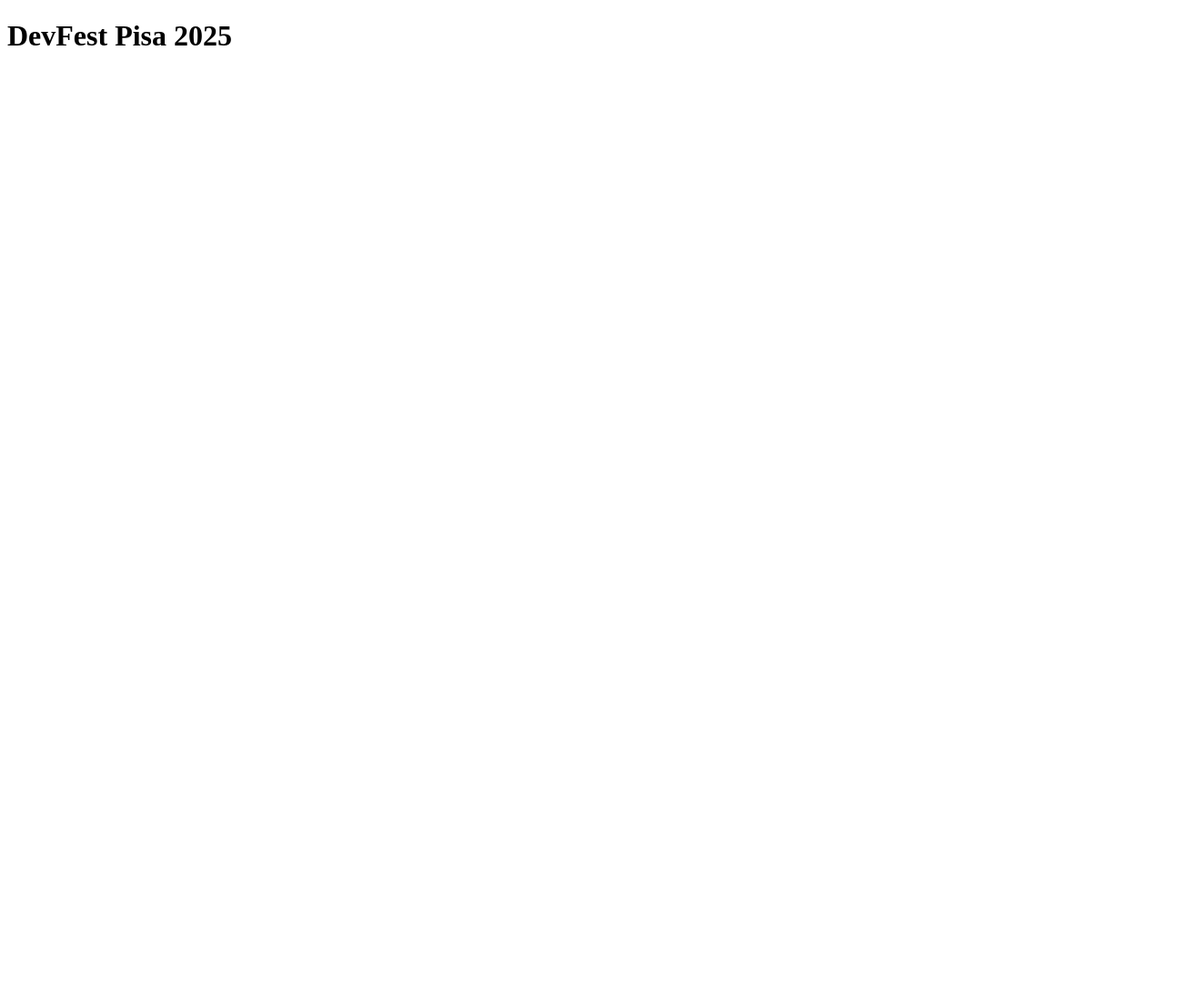
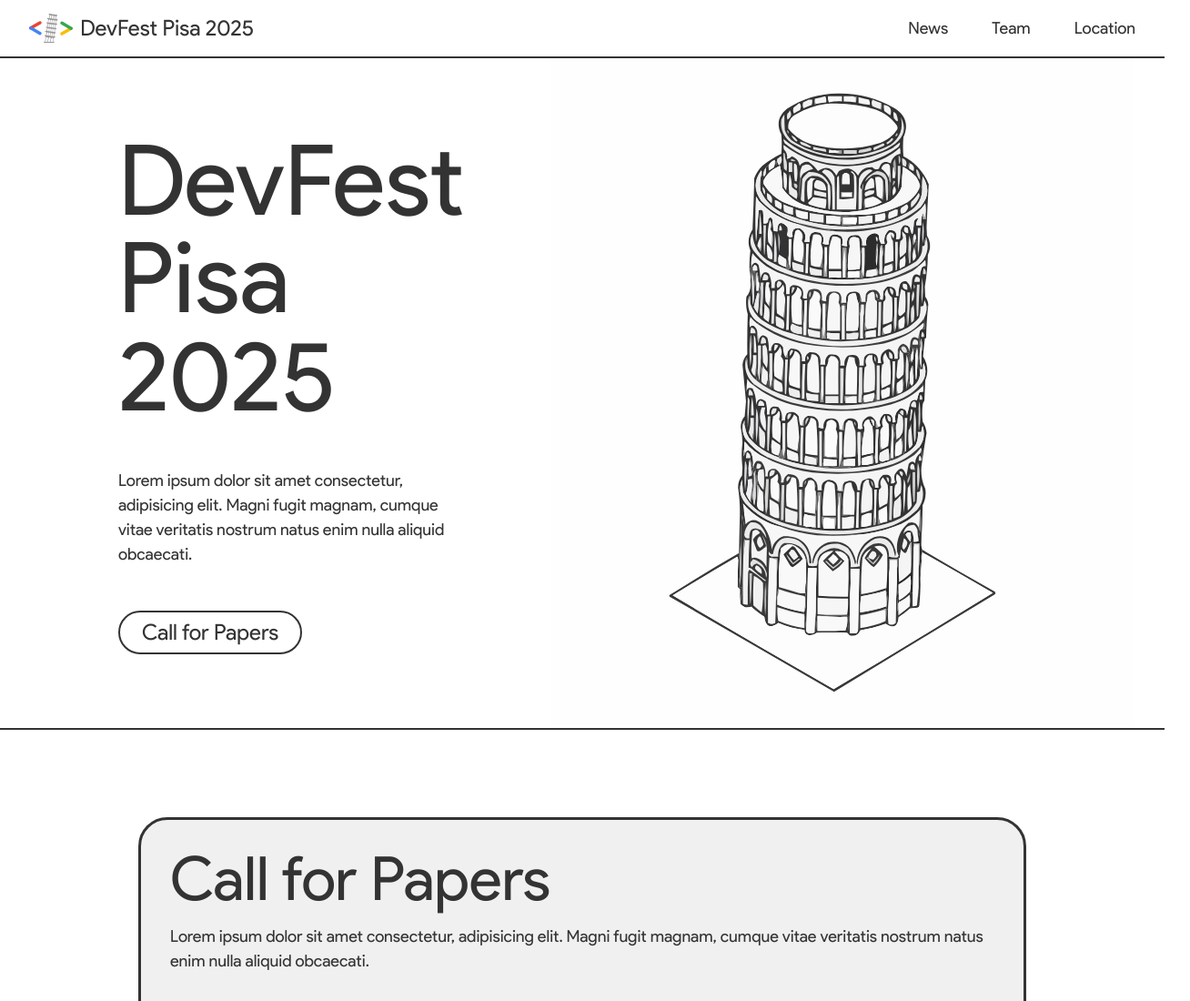
Before and after one commit to gdgpisa/devfest-2025, an Astro site: page / in a window 1280 px wide. Shown: the top 1100 px of the page at 91% size, 1308 px wide, since content can reach past the window. Before the commit the page ends 800 px from the top, so only its background shows below. Built offline with nearby package versions, Linux system fonts and the light colour scheme; Astro itself is replaced by a stand-in of ours.

Commit message:
new: landing page hero, cfp, stats and some components

```diff
--- a/package.json
+++ b/package.json
@@ -9,6 +9,10 @@
     "astro": "astro"
   },
   "dependencies": {
-    "astro": "^5.1.7"
+    "astro": "^5.1.7",
+    "katex": "^0.16.20"
+  },
+  "devDependencies": {
+    "@types/katex": "^0.16.7"
   }
 }
--- /dev/null
+++ b/src/components/astro/Footer.astro
@@ -0,0 +1,5 @@
+---
+
+---
+
+<footer>The Footer</footer>
--- /dev/null
+++ b/src/components/astro/Header.astro
@@ -0,0 +1,18 @@
+---
+import devfestLogoSvg from '@/assets/devfest-logo.svg'
+---
+
+<header>
+    <nav>
+        <div class="nav-item">
+            <a href="/">
+                <img src={devfestLogoSvg.src} alt="Logo of DevFest Pisa 2025" />
+                DevFest Pisa 2025
+            </a>
+        </div>
+        <div class="spacer"></div>
+        <div class="nav-item"><a href="/news">News</a></div>
+        <div class="nav-item"><a href="/team">Team</a></div>
+        <div class="nav-item"><a href="/location">Location</a></div>
+    </nav>
+</header>
--- /dev/null
+++ b/src/layouts/Base.astro
@@ -0,0 +1,47 @@
+---
+import '@/styles/main.css'
+import 'katex/dist/katex.css'
+
+import Footer from '@/components/astro/Footer.astro'
+import Header from '@/components/astro/Header.astro'
+
+type Props = {
+    title?: string
+}
+
+const { title = 'DevFest Pisa 2025' } = Astro.props
+---
+
+<html lang="en">
+    <head>
+        <meta charset="utf-8" />
+        <link rel="icon" type="image/svg+xml" href="/favicon.svg" />
+        <meta name="viewport" content="width=device-width" />
+        <meta name="generator" content={Astro.generator} />
+
+        <script>
+            import renderMathInElement from 'katex/contrib/auto-render'
+
+            document.addEventListener('DOMContentLoaded', function () {
+                renderMathInElement(document.body, {
+                    delimiters: [
+                        { left: '$$', right: '$$', display: true },
+                        { left: '$', right: '$', display: false },
+                        { left: '\\(', right: '\\)', display: false },
+                        { left: '\\[', right: '\\]', display: true },
+                    ],
+                    throwOnError: false,
+                })
+            })
+        </script>
+
+        <title>{title}</title>
+    </head>
+    <body>
+        <Header />
+        <main>
+            <slot />
+        </main>
+        <Footer />
+    </body>
+</html>
--- a/src/pages/index.astro
+++ b/src/pages/index.astro
@@ -1,16 +1,80 @@
+---
+import Base from '@/layouts/Base.astro'
+
+import towerImageSvg from '@/assets/tower_pisa_beta.svg'
 ---
 
----
-
-<html lang="en">
-    <head>
-        <meta charset="utf-8" />
-        <link rel="icon" type="image/svg+xml" href="/favicon.svg" />
-        <meta name="viewport" content="width=device-width" />
-        <meta name="generator" content={Astro.generator} />
-        <title>DevFest Pisa 2025</title>
-    </head>
-    <body>
-        <h1>DevFest Pisa 2025</h1>
-    </body>
-</html>
+<Base>
+    <section class="hero">
+        <div class="h-stack">
+            <div class="hero-content v-stack">
+                <div class="text">
+                    <h1>DevFest Pisa 2025</h1>
+                </div>
+                <div class="text">
+                    <p>
+                        Lorem ipsum dolor sit amet consectetur, adipisicing elit. Magni fugit magnam, cumque vitae
+                        veritatis nostrum natus enim nulla aliquid obcaecati.
+                    </p>
+                </div>
+                <a class="large" href="#cfp" role="button">Call for Papers</a>
+            </div>
+            <img class="hero-image" src={towerImageSvg.src} alt="Leaning Tower of Pisa" />
+        </div>
+    </section>
+    <section id="cfp">
+        <div class="card large">
+            <div class="text">
+                <h2>Call for Papers</h2>
+                <p>
+                    Lorem ipsum dolor sit amet consectetur, adipisicing elit. Magni fugit magnam, cumque vitae veritatis
+                    nostrum natus enim nulla aliquid obcaecati.
+                </p>
+            </div>
+            <a class="large" href="/cfp" role="button"> Submit your talk </a>
+        </div>
+    </section>
+    <section id="stats">
+        <div class="stats-layouts">
+            <div class="stats-card card large">
+                <div class="text">
+                    <h2>DevFest Pisa 2025 is coming soon!</h2>
+                    <p>
+                        After last year's success, GDG Pisa is happy to announce that DevFest Pisa is coming back in
+                        town, with a summer edition! You can enjoy a one-day conference all about Android, Web, Cloud
+                        and Google technologies in the heart of Tuscany.
+                    </p>
+                    <p>
+                        Last year's conference was a blast! Check out the video recap and make sure you don't miss it
+                        next year!
+                    </p>
+                </div>
+                <a class="large" href="#" role="button"> DevFest Pisa 2024 Video Recap </a>
+            </div>
+            <div class="card large">
+                <div class="v-stack center">
+                    <div class="text-large">400+</div>
+                    <div class="text">Attendees</div>
+                </div>
+            </div>
+            <div class="card large">
+                <div class="v-stack center">
+                    <div class="text-large">30+</div>
+                    <div class="text">Speakers</div>
+                </div>
+            </div>
+            <div class="card large">
+                <div class="v-stack center">
+                    <div class="text-large">30+</div>
+                    <div class="text">Talks</div>
+                </div>
+            </div>
+            <div class="card large">
+                <div class="v-stack center">
+                    <div class="text-large">$n$+</div>
+                    <div class="text">After Party Beers 🍻</div>
+                </div>
+            </div>
+        </div>
+    </section>
+</Base>
--- /dev/null
+++ b/src/styles/main.css
@@ -0,0 +1,237 @@
+@layer base, components, pages, utilities;
+
+@import url(./typography.css);
+
+@layer base {
+    *,
+    *::before,
+    *::after {
+        cursor: auto;
+        color: inherit;
+        font: inherit;
+        margin: 0;
+        padding: 0;
+        box-sizing: border-box;
+        text-decoration: none;
+    }
+
+    :root {
+        --pastel-yellow: #ffe7a5;
+    }
+
+    html,
+    body {
+        min-height: 100%;
+    }
+
+    img {
+        display: block;
+    }
+
+    body {
+        font-family: 'Product Sans', sans-serif;
+        font-size: 1.125rem;
+        line-height: 1.5;
+        color: #333;
+        background: #fff;
+    }
+}
+
+/* Components */
+
+@layer components {
+    button,
+    a[role='button'] {
+        display: grid;
+        place-content: center;
+
+        font-family: 'Product Sans', sans-serif;
+        font-size: 1rem;
+        line-height: 1.5;
+        color: #333;
+        background-color: #fff;
+        border: 2px solid #333;
+
+        --internal-size: var(--size, 2rem);
+
+        padding: 0 calc(var(--internal-size) / 2);
+        min-height: var(--internal-size);
+        border-radius: calc(var(--internal-size) / 2);
+
+        cursor: pointer;
+
+        &:hover {
+            background-color: #0002;
+        }
+
+        &.large {
+            --size: 3rem;
+            font-size: 1.25rem;
+        }
+    }
+
+    header {
+        nav {
+            height: 4rem;
+
+            display: flex;
+            flex-direction: row;
+            align-items: center;
+
+            gap: 1rem;
+            padding: 1rem;
+
+            background: #fff;
+            border-bottom: 2px solid #333;
+
+            .nav-item {
+                &:first-child {
+                    font-size: 1.5rem;
+                    color: #333;
+                }
+
+                > a {
+                    cursor: pointer;
+                    display: grid;
+                    place-content: center;
+                    place-items: center;
+                    gap: 0.5rem;
+
+                    grid-auto-flow: column;
+
+                    padding: 0 1rem;
+                    min-height: 2rem;
+                    border-radius: 1rem;
+
+                    img {
+                        height: 2rem;
+                    }
+                }
+
+                &:not(:first-child) > a:hover {
+                    background: #0001;
+                }
+            }
+
+            .spacer {
+                flex: 1;
+            }
+        }
+    }
+
+    footer {
+        min-height: 4rem;
+
+        display: grid;
+        place-content: center;
+
+        background: #333;
+        color: #fff;
+        border-top: 2px solid #333;
+    }
+
+    section {
+        display: grid;
+        place-content: center;
+
+        min-height: 50vh;
+
+        padding: 6rem;
+
+        &.hero {
+            height: calc(100vh - 4rem);
+        }
+
+        &:not(:first-child) {
+            border-top: 2px solid #333;
+        }
+    }
+
+    .hero-content {
+        --gap: 3rem;
+
+        padding: 0 6rem;
+
+        button,
+        a[role='button'] {
+            font-size: 1.5rem;
+        }
+    }
+
+    .hero-image {
+        max-width: 50vw;
+        height: calc(100vh - 4rem);
+
+        object-fit: cover;
+
+        z-index: -1;
+    }
+
+    .card {
+        display: grid;
+        place-content: center;
+        place-items: center;
+
+        padding: var(--size, 1rem);
+        border-radius: var(--size, 1rem);
+        border: 2px solid #333;
+        gap: var(--size, 1rem);
+
+        max-width: 85ch;
+
+        background: #f0f0f0;
+
+        &.large {
+            --size: 2rem;
+            border-width: 3px;
+        }
+    }
+
+    .stats-layouts {
+        display: grid;
+
+        gap: 3rem;
+        grid-template-columns: 3fr 1fr 1fr;
+        grid-template-rows: 1fr 1fr;
+        grid-auto-flow: dense;
+
+        > .stats-card {
+            padding: 3rem;
+
+            width: 80ch;
+            grid-column: span 1;
+            grid-row: span 2;
+        }
+    }
+}
+
+/* Utilities */
+
+@layer utilities {
+    .text-center {
+        text-align: center;
+    }
+
+    .text-large {
+        font-size: 2.75rem;
+    }
+
+    .v-stack {
+        display: grid;
+        gap: var(--gap, 0);
+        align-content: start;
+        justify-items: start;
+
+        &.center {
+            justify-items: center;
+        }
+    }
+
+    .h-stack {
+        display: grid;
+        gap: var(--gap, 0);
+        grid-auto-flow: column;
+        align-items: center;
+        justify-content: start;
+    }
+}
--- /dev/null
+++ b/src/styles/typography.css
@@ -0,0 +1,63 @@
+@font-face {
+    font-family: 'Product Sans';
+    src: url('/public/fonts/Product\ Sans\ Regular.ttf') format('truetype');
+    font-style: normal;
+    font-weight: 400;
+}
+
+@font-face {
+    font-family: 'Product Sans';
+    src: url('/public/fonts/Product\ Sans\ Bold.ttf') format('truetype');
+    font-style: normal;
+    font-weight: 700;
+}
+
+@font-face {
+    font-family: 'Product Sans';
+    src: url('/public/fonts/Product\ Sans\ Italic.ttf') format('truetype');
+    font-style: italic;
+    font-weight: 400;
+}
+
+@font-face {
+    font-family: 'Product Sans';
+    src: url('/public/fonts/Product\ Sans\ Bold\ Italic.ttf') format('truetype');
+    font-style: italic;
+    font-weight: 700;
+}
+
+/* Typography */
+
+.text {
+    font-family: 'Product Sans', sans-serif;
+
+    line-height: 1.5;
+    color: #333;
+
+    --base-heading-size: 1rem;
+    --base-heading-factor: 1.61;
+
+    h1,
+    h2,
+    h3,
+    h4 {
+        line-height: 1;
+    }
+
+    h1 {
+        font-size: calc(var(--base-heading-size) * pow(var(--base-heading-factor), 4));
+    }
+    h2 {
+        font-size: calc(var(--base-heading-size) * pow(var(--base-heading-factor), 3));
+    }
+    h3 {
+        font-size: calc(var(--base-heading-size) * pow(var(--base-heading-factor), 2));
+    }
+    h4 {
+        font-size: calc(var(--base-heading-size) * pow(var(--base-heading-factor), 1));
+    }
+
+    * + * {
+        margin-top: 1rem;
+    }
+}
```
Also changed, not shown: public/fonts/Product Sans Bold Italic.ttf (added), public/fonts/Product Sans Bold.ttf (added), public/fonts/Product Sans Italic.ttf (added), public/fonts/Product Sans Regular.ttf (added), src/assets/devfest-logo.svg (added), src/assets/tower_pisa_beta.svg (added), 1 other file.
